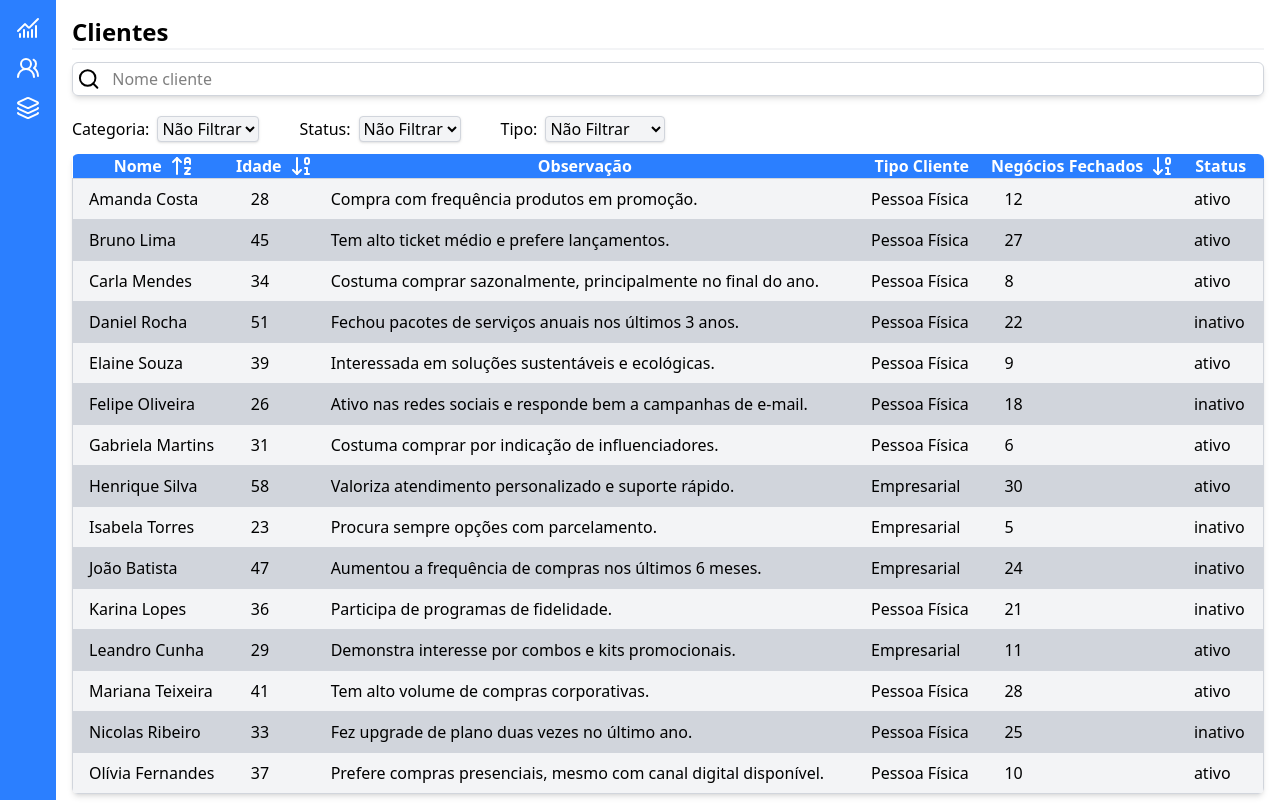
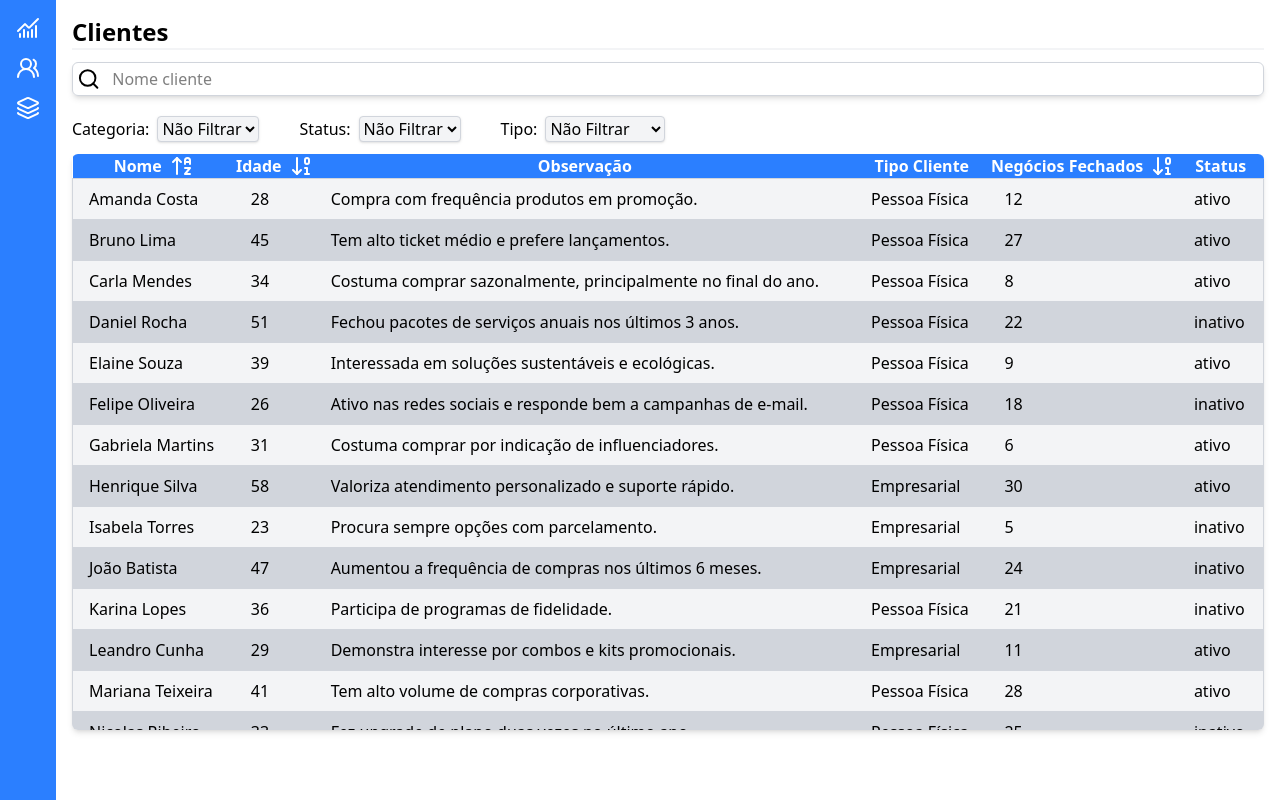
Before and after one commit to guilhermegodoydev/crm, a React (Vite) app in the folder client/: page /clientes in a window 1280 px wide. Built offline with nearby package versions, Linux system fonts and the light colour scheme.

Commit message:
Alterando altura da tabela

```diff
--- a/client/src/screens/Clientes.jsx
+++ b/client/src/screens/Clientes.jsx
@@ -324,7 +324,7 @@ export default function Clientes() {
       </div>
 
 
-      <div className="max-h-[80vh] overflow-y-auto rounded-md shadow-md">
+      <div className="max-h-[72vh] overflow-y-auto rounded-md shadow-md">
         <Tabela dadosTabela={dados} colunas={colunas} />
       </div>
     </section>
```
